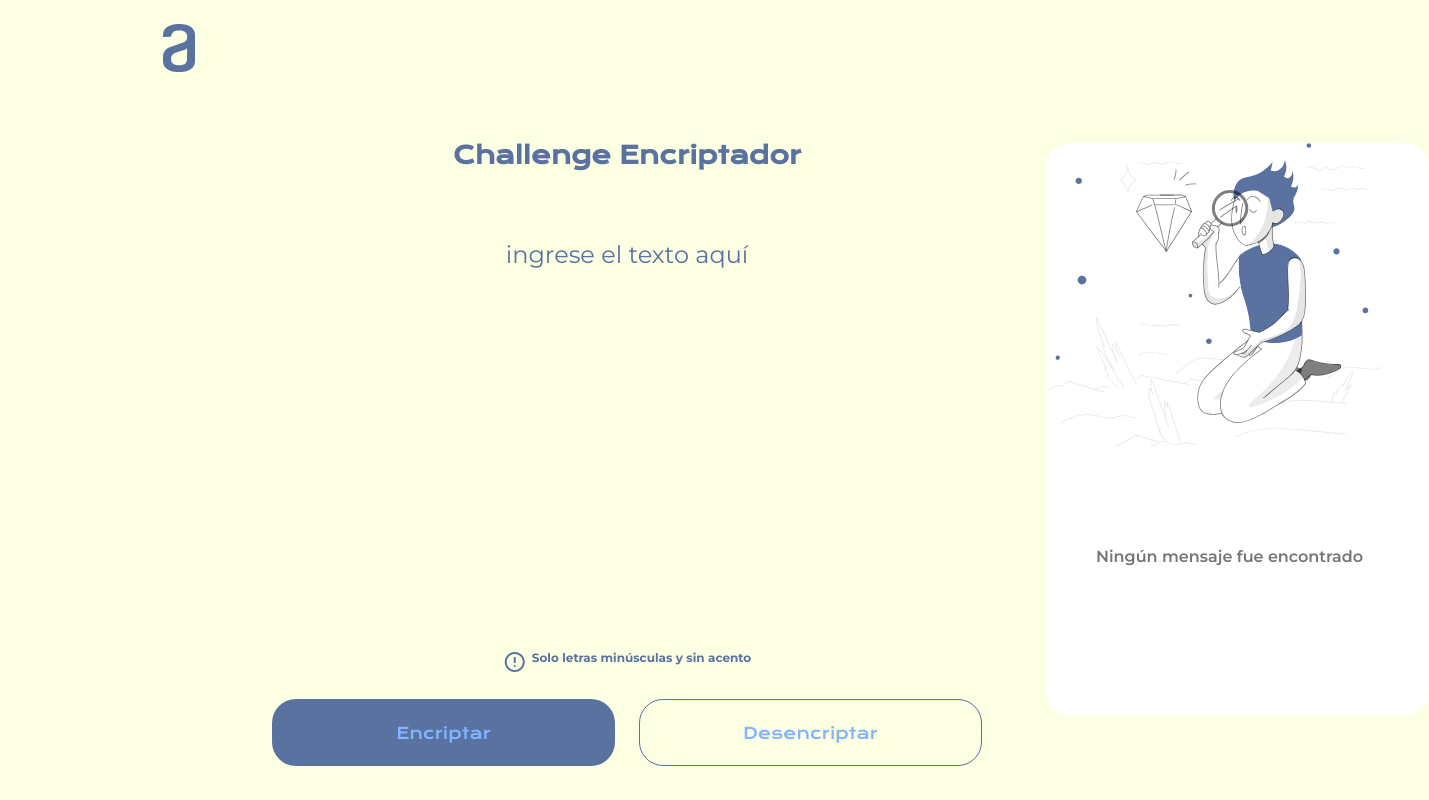
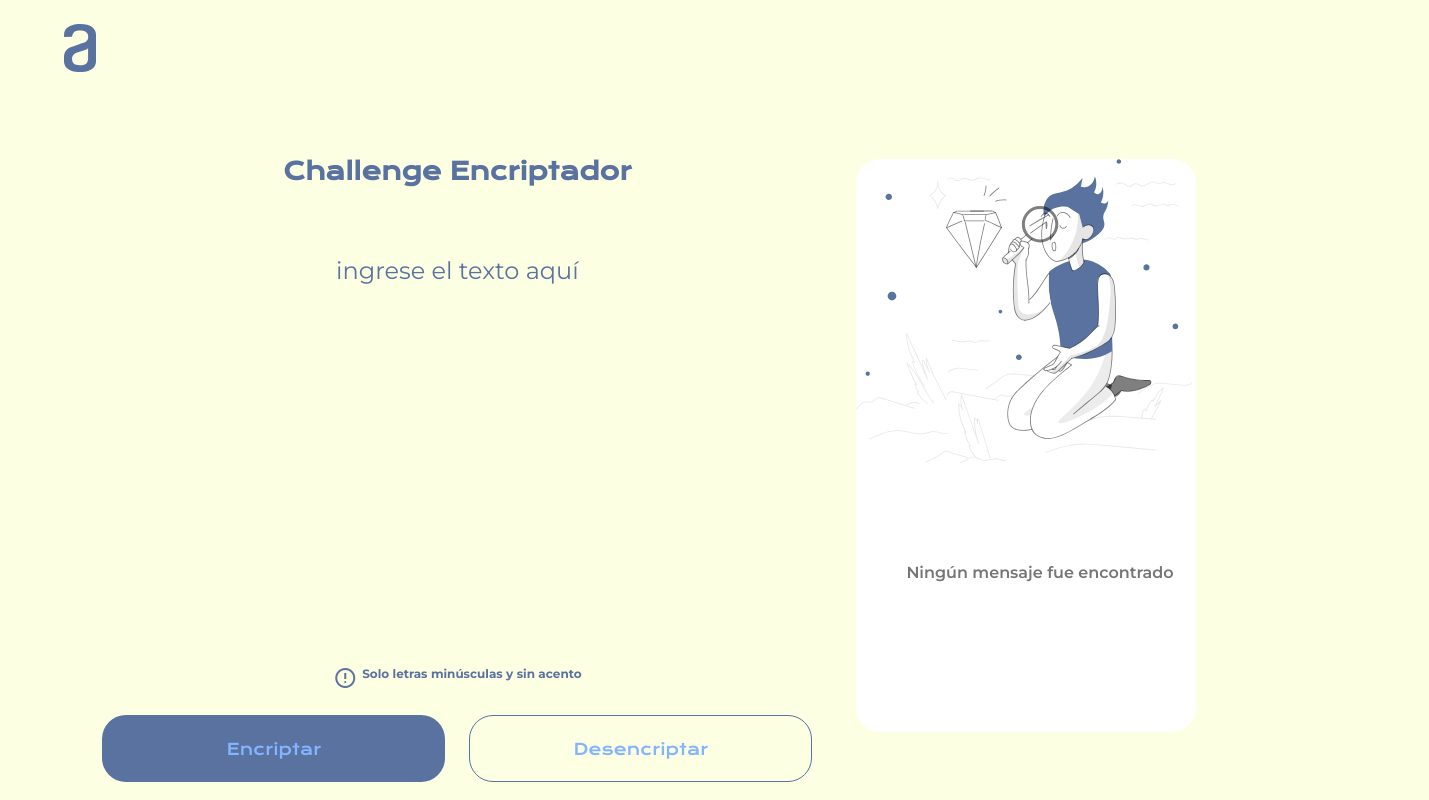
Before and after one commit to VildandenTuc/proyecto-challenge, a plain HTML site: page index.html in a window 1280 px wide. Shown: the top 800 px of the page, 1429 px wide, since content can reach past the window. Drawn offline with nearby package versions, Linux system fonts and the light colour scheme.

Commit message:
update css

```diff
--- a/style.css
+++ b/style.css
@@ -173,6 +173,7 @@ body{
     border-left: 0;
     padding-left: 0;
     padding-right: 0;
+
   }
 
   .container-botones{
@@ -194,10 +195,16 @@ body{
 
 
 @media (min-width: 1200px) {
+  .header-logo{
+    margin-left: 5%;
+
+  }
   .container{
     flex-direction: row;
-    margin-left: 80px;
-    margin-top: 0;
+    padding: 0;
+    margin-top: 80px;
+    margin-left: 8%;
+
   }
   #container-texto{
     margin-bottom: 300px;
@@ -216,6 +223,7 @@ body{
     flex-direction: column;
     justify-content: center;
     padding: 0;
+    width: 300px;
 
   }
     #container-resultado-texto{
@@ -233,6 +241,7 @@ body{
     font-size: 16px;
     text-align: center;
     padding: 20px;
+
   }
 
   #container-resultado-texto::placeholder {
@@ -240,5 +249,5 @@ body{
     bottom: 150px;
     left: 50px;
 
-  }
+
 }
```
